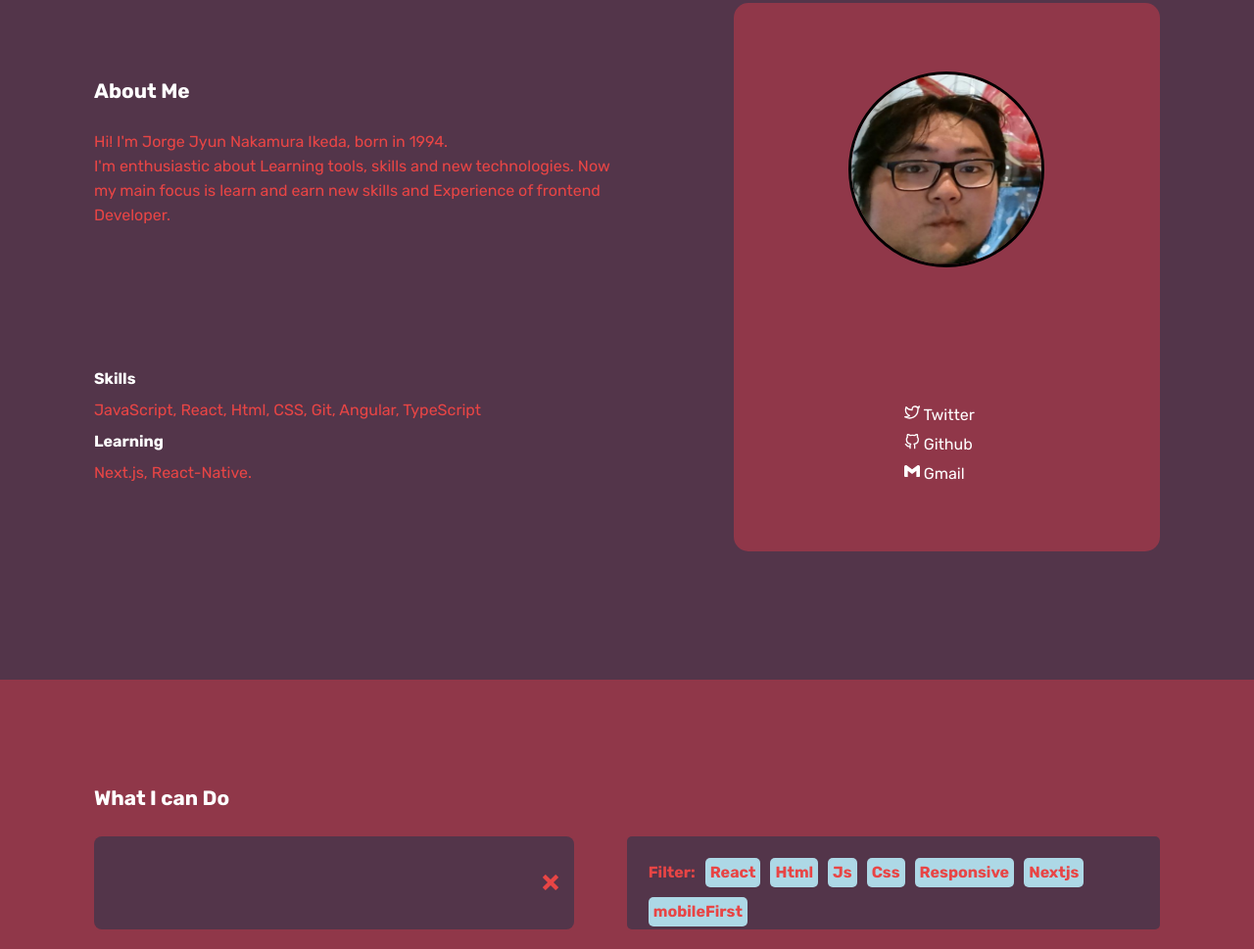
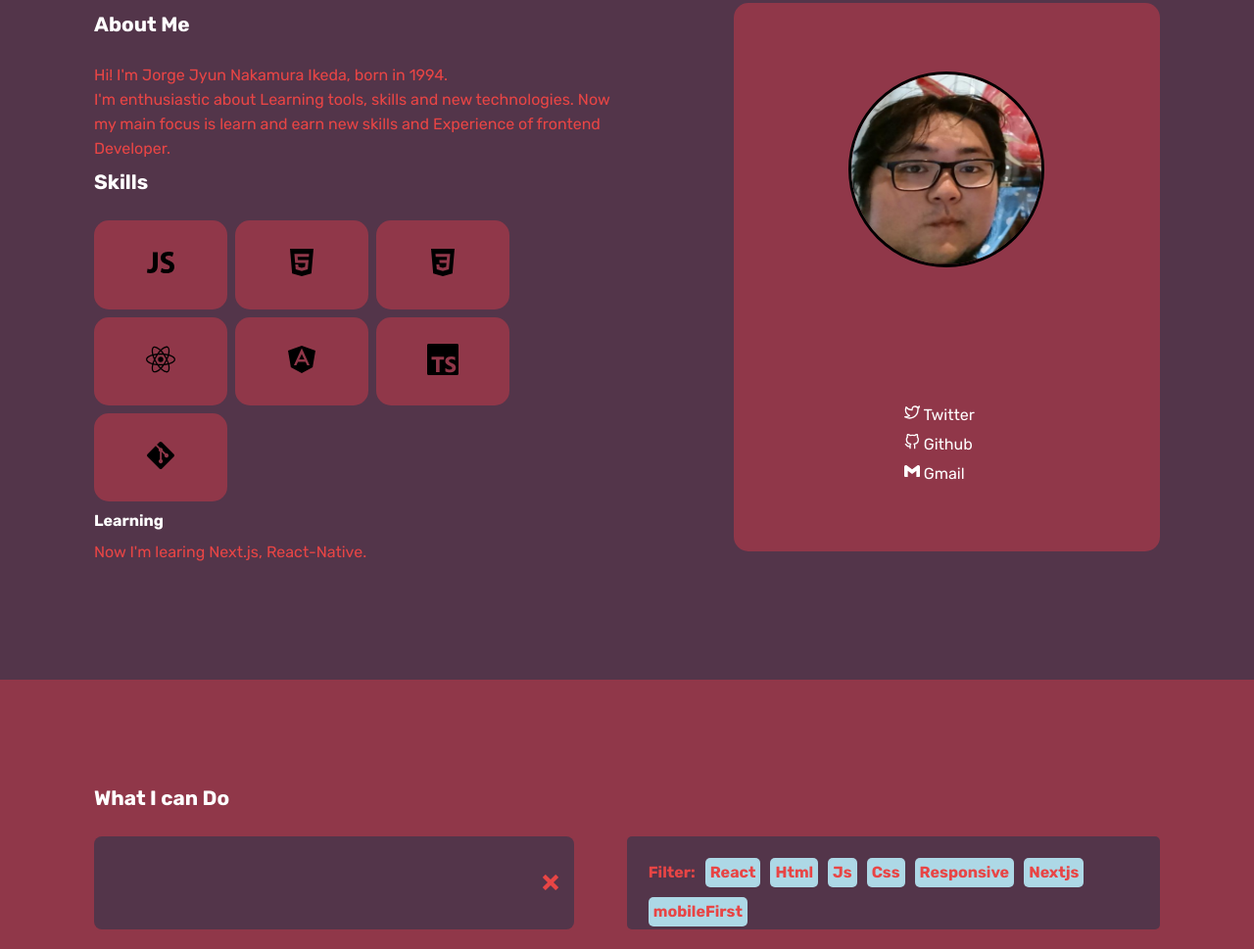
Before and after one commit to jyunakaike/Portfolio, a React app: page / in a window 1280 px wide. Shown: the part 906-1875 px from the top of the page at 98% size. Built offline with nearby package versions, Linux system fonts and the light colour scheme.

Commit message:
feat: skills border

```diff
--- a/src/Components/Me/index.js
+++ b/src/Components/Me/index.js
@@ -1,9 +1,16 @@
 import React from 'react'
-import {FiTwitter, FiGithub} from 'react-icons/fi';
-import {SiGmail} from 'react-icons/si';
+import { FiTwitter, FiGithub } from 'react-icons/fi';
+import { SiGmail } from 'react-icons/si';
 
+// react icons
 
-
+import { IoLogoJavascript } from 'react-icons/io';
+import { IoLogoHtml5 } from 'react-icons/io'
+import { IoLogoCss3 } from 'react-icons/io'
+import { IoLogoReact } from 'react-icons/io5'
+import { IoLogoAngular } from 'react-icons/io'
+import { SiTypescript } from 'react-icons/si'
+import { FaGitAlt } from 'react-icons/fa'
 
 import profile from '../../assets/image/profile.jpg'
 import './style.css'
@@ -23,13 +30,23 @@ export const Me = () => {
                     </div>
 
                     <div>
-                        <h3>Skills</h3>
-                        <p>
+                        <h2>Skills</h2>
+                        <div className='Skills-container'>
+                            <div><IoLogoJavascript className='Skills-icon'/> <p>JavaScript</p> </div>
+                            <div><IoLogoHtml5 className='Skills-icon' /> <p>Html</p></div>
+                            <div><IoLogoCss3 className='Skills-icon' /><p>Css</p></div>
+                            <div><IoLogoReact className='Skills-icon' /><p>React</p></div>
+                            <div><IoLogoAngular className='Skills-icon' /><p>Angular</p></div>
+                            <div><SiTypescript className='Skills-icon' /><p>TypeScript</p></div>
+                            <div><FaGitAlt className='Skills-icon' /><p>Git</p></div>
+                        </div>
+
+                        {/* <p>
                             JavaScript, React,  Html, CSS, Git, Angular, TypeScript
-                        </p>
+                        </p> */}
                         <h3>Learning</h3>
                         <p>
-                            Next.js, React-Native.
+                            Now I'm learing Next.js, React-Native.
                         </p>
                     </div>
 
--- a/src/Components/Me/style.css
+++ b/src/Components/Me/style.css
@@ -46,6 +46,65 @@
 
 }
 
+.Skills-container{
+    display:flex;
+        justify-content: flex-start;
+        flex-wrap:wrap ;
+    gap: 0.5rem;
+    color: black;
+}
+.Skills-container div{
+    position: relative;
+    width: 25%;
+    height: 10%;
+    padding: 5%;
+    background-color:var(--brown);
+    text-align: center;
+    border-radius: 15px;
+}
+
+.Skills-icon{
+    width: 2rem;
+    height: 50%;
+}
+
+.Skills-container div p{
+    position: absolute;
+    top: 50%;
+    left: 0;
+
+    opacity: 0;
+    width: 100%;
+    /* background-color: red; */
+
+}
+
+
+.Skills-container div:hover {
+    background-color:var(--red);
+    transition: 0.4s;
+    color: white;
+}
+
+.Skills-container div:hover p{
+    opacity: 1;
+    transition:0.5;
+}
+
+.Skills-container div:hover .Skills-icon {
+    transition: 0.5s;
+    transform: translateY(-20px);
+
+    /* opacity: 0; */
+}
+
+
+
+
+
+
+
+
 /* About-contact */
 
 .About-contact{
```
Also changed, not shown: src/assets/logos/jyunik.svg (added).
